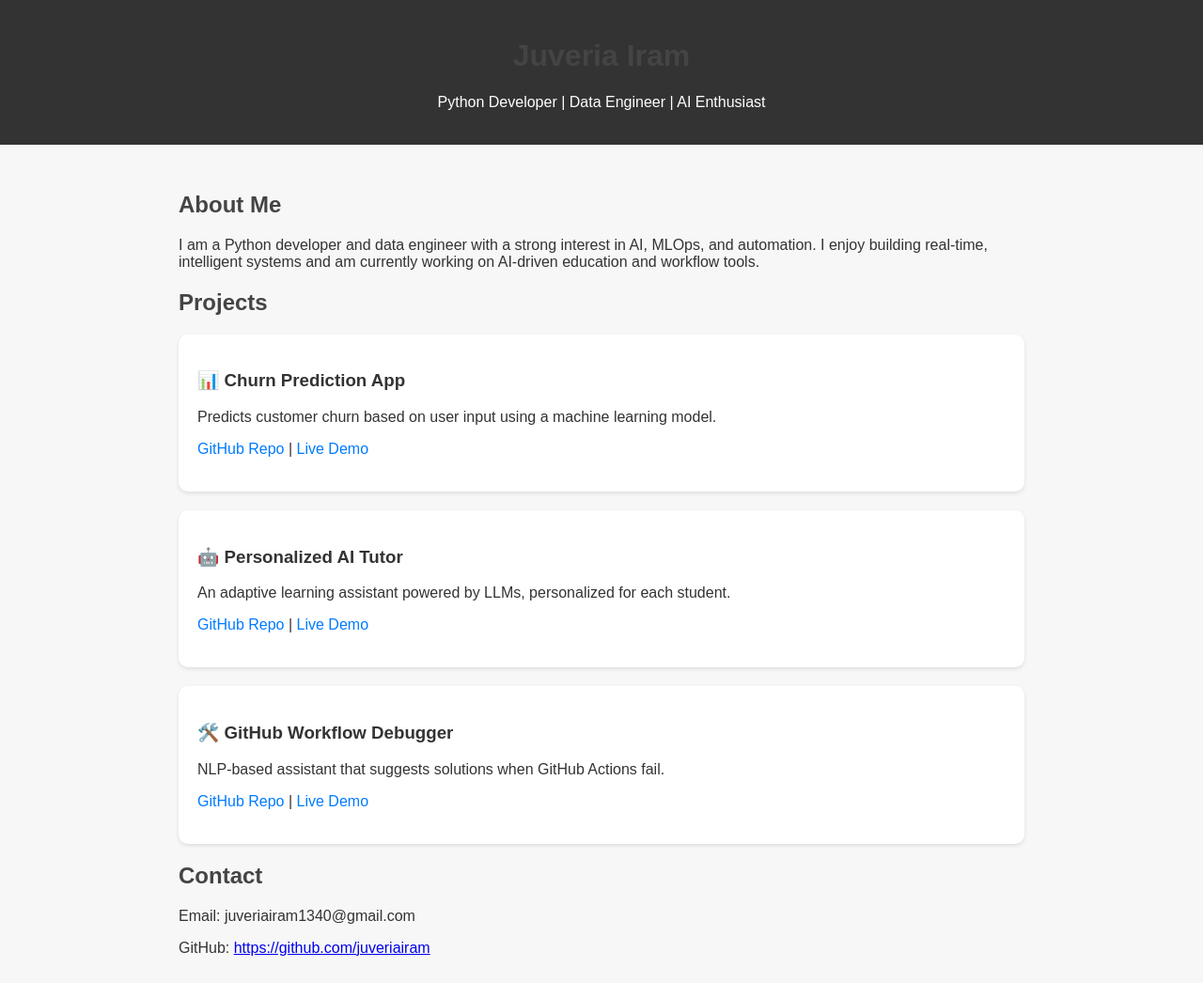
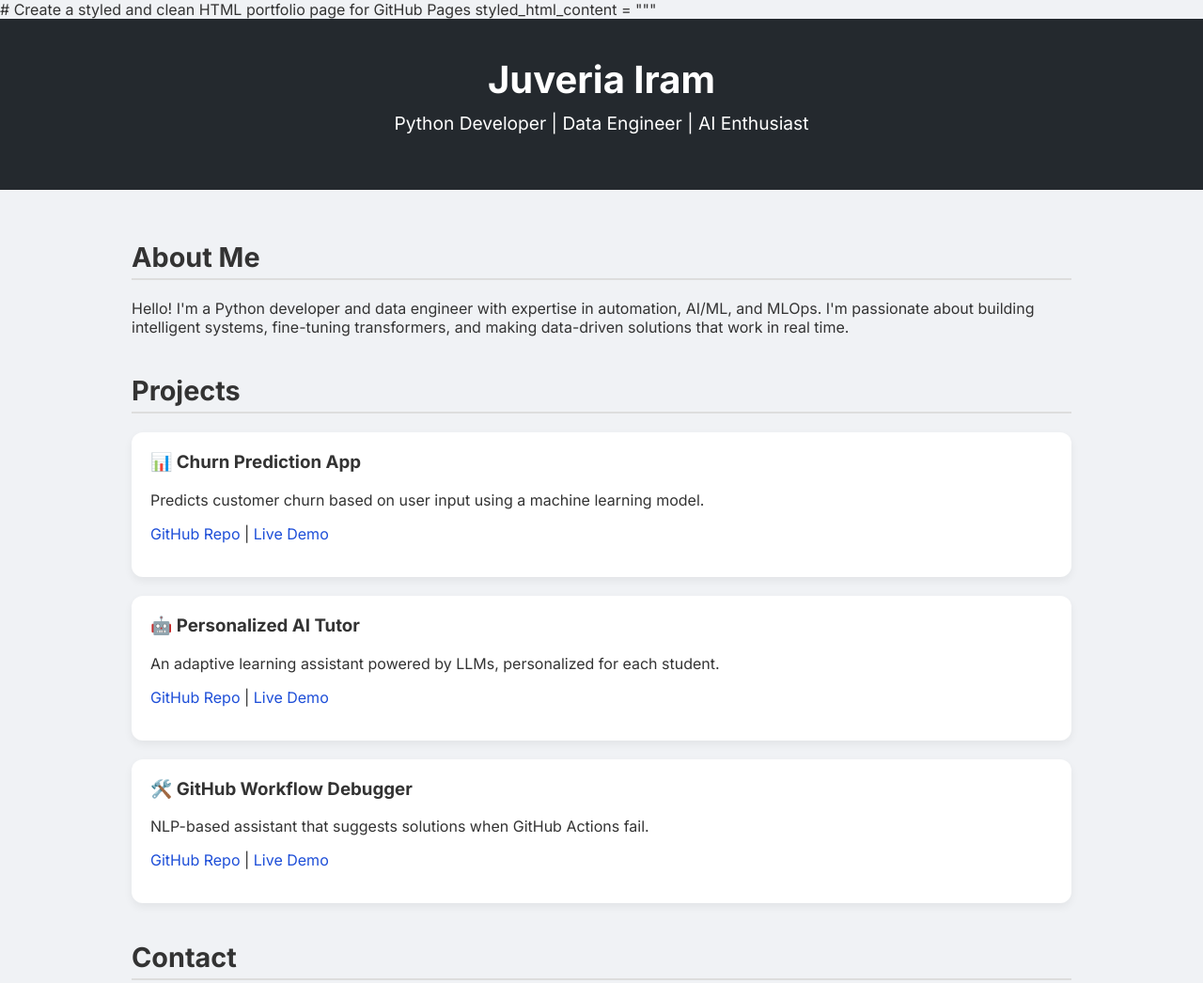
Before and after one commit to juveria1340/juveria1340.github.io, a plain HTML site: page index.html in a window 1280 px wide. Shown: the top 1046 px of the page at 94% size. Drawn offline with Linux system fonts and the light colour scheme.

Commit message:
Update index.html

```diff
--- a/index.html
+++ b/index.html
@@ -1,48 +1,71 @@
-
+# Create a styled and clean HTML portfolio page for GitHub Pages
+styled_html_content = """
 <!DOCTYPE html>
 <html lang="en">
 <head>
     <meta charset="UTF-8">
     <meta name="viewport" content="width=device-width, initial-scale=1.0">
     <title>Juveria Iram | Python Developer</title>
+    <link href="https://fonts.googleapis.com/css2?family=Inter:wght@400;600;700&display=swap" rel="stylesheet">
     <style>
         body {
-            font-family: Arial, sans-serif;
+            font-family: 'Inter', sans-serif;
             margin: 0;
             padding: 0;
-            background: #f7f7f7;
+            background-color: #f0f2f5;
             color: #333;
         }
         header {
-            background: #333;
-            color: #fff;
-            padding: 20px 0;
+            background-color: #24292e;
+            color: white;
+            padding: 40px 0;
             text-align: center;
         }
+        header h1 {
+            margin: 0;
+            font-size: 2.5em;
+        }
+        header p {
+            font-size: 1.2em;
+            margin-top: 10px;
+        }
         .container {
+            max-width: 1000px;
+            margin: 0 auto;
             padding: 30px;
-            max-width: 900px;
-            margin: auto;
         }
-        h1, h2 {
-            color: #444;
+        section {
+            margin-bottom: 40px;
+        }
+        h2 {
+            font-size: 1.8em;
+            border-bottom: 2px solid #ddd;
+            padding-bottom: 5px;
+            margin-bottom: 20px;
         }
         .project {
-            background: #fff;
-            border-radius: 10px;
+            background-color: white;
             padding: 20px;
+            border-radius: 12px;
+            box-shadow: 0 4px 10px rgba(0,0,0,0.06);
             margin-bottom: 20px;
-            box-shadow: 0 2px 4px rgba(0,0,0,0.1);
+        }
+        .project h3 {
+            margin-top: 0;
         }
         .project a {
-            color: #007BFF;
+            color: #1d4ed8;
             text-decoration: none;
+            font-weight: 500;
         }
         footer {
             text-align: center;
-            padding: 20px;
-            background: #eee;
-            margin-top: 30px;
+            padding: 20px 0;
+            background-color: #e5e7eb;
+            margin-top: 40px;
+        }
+        a:hover {
+            text-decoration: underline;
         }
     </style>
 </head>
@@ -54,7 +77,7 @@
     <div class="container">
         <section>
             <h2>About Me</h2>
-            <p>I am a Python developer and data engineer with a strong interest in AI, MLOps, and automation. I enjoy building real-time, intelligent systems and am currently working on AI-driven education and workflow tools.</p>
+            <p>Hello! I'm a Python developer and data engineer with expertise in automation, AI/ML, and MLOps. I'm passionate about building intelligent systems, fine-tuning transformers, and making data-driven solutions that work in real time.</p>
         </section>
         <section>
             <h2>Projects</h2>
@@ -76,12 +99,11 @@
                 <p>NLP-based assistant that suggests solutions when GitHub Actions fail.</p>
                 <p><a href="https://github.com/your-repo/workflow-debugger">GitHub Repo</a> | <a href="https://your-debugger-app.streamlit.app">Live Demo</a></p>
             </div>
-
         </section>
         <section>
             <h2>Contact</h2>
             <p>Email: juveriairam1340@gmail.com</p>
-            <p>GitHub: <a href="https://github.com/juveriairam">https://github.com/juveriairam</a></p>
+            <p>GitHub: <a href="https://github.com/juveria1340">https://github.com/juveria1340</a></p>
         </section>
     </div>
     <footer>
@@ -89,3 +111,12 @@
     </footer>
 </body>
 </html>
+"""
+
+# Save the styled HTML file
+styled_output_dir = Path("/mnt/data/styled-portfolio")
+styled_output_dir.mkdir(parents=True, exist_ok=True)
+styled_portfolio_file = styled_output_dir / "index.html"
+styled_portfolio_file.write_text(styled_html_content)
+
+styled_portfolio_file.name
```
